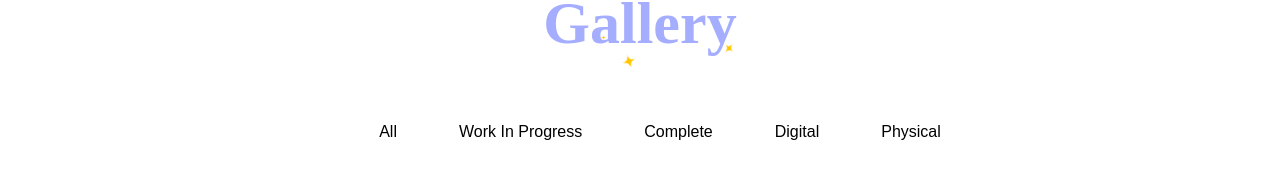
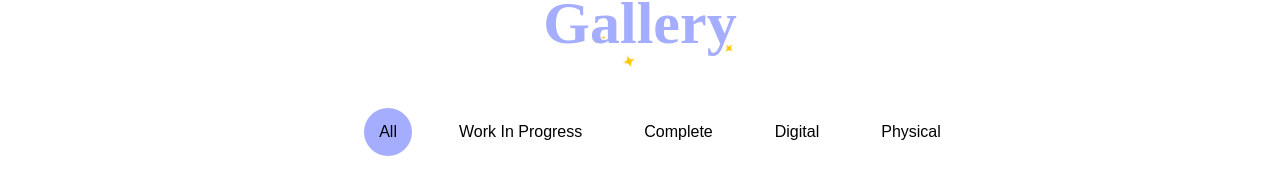
Before and after one commit to ascurry12/portfolio, a React (Create React App) app: page /gallery in a window 1280 px wide. Shown: the part 120-300 px from the top of the page. Built offline with nearby package versions, Linux system fonts and the light colour scheme; grey boxes are pictures that could not be loaded; a web font is replaced by a local one.

Commit message:
added active button highlight

```diff
--- a/src/pages/gallery_page/components/Button/Button.css
+++ b/src/pages/gallery_page/components/Button/Button.css
@@ -14,7 +14,13 @@
     border-radius: 3rem;
 }
 
-.filter button:focus {
+.filter-active button {
+    border: none;
+    color: black;
+    padding: 15px 15px;
+    text-align: center;
+    display: inline-block;
+    font-size: 16px;
     cursor: pointer;
     background-color: #A5ADFF;
     border-radius: 3rem;
--- a/src/pages/gallery_page/components/Button/Button.js
+++ b/src/pages/gallery_page/components/Button/Button.js
@@ -1,8 +1,8 @@
 import './Button.css';
 
-function Button({ onClick, content }) {
+function Button({ onClick, content, active }) {
     return (
-        <div className='filter'>
+        <div className={active ? 'filter-active' : 'filter'}>
             <button onClick={onClick}>{content}</button>
         </div>
     )
--- a/src/pages/gallery_page/components/GalleryHeader.js
+++ b/src/pages/gallery_page/components/GalleryHeader.js
@@ -1,12 +1,16 @@
 import Button from "./Button/Button";
 import './GalleryHeader.css';
 import Sparkles from "./Sparkles";
+import { useState } from "react";
 
 function GalleryHeader({ setFilter }) {
+    const [activeButton, setActiveButton] = useState(0);
 
-    function onClick(filter) {
+    function onClick(filter, number) {
         setFilter(filter);
+        setActiveButton(number);
         console.log(filter);
+
     };
 
     return (
@@ -14,11 +18,11 @@ function GalleryHeader({ setFilter }) {
             <h1><Sparkles>Gallery</Sparkles></h1>
             <div className='filter-nav'>
                 <ul>
-                    <li><Button onClick={() => onClick("All")} content="All" /></li>
-                    <li><Button onClick={() => onClick("wip")} content="Work In Progress" /></li>
-                    <li><Button onClick={() => onClick("done")} content="Complete" /></li>
-                    <li><Button onClick={() => onClick("Digital")} content="Digital" /></li>
-                    <li><Button onClick={() => onClick("Physical")} content="Physical" /></li>
+                    <li><Button onClick={() => onClick("All", 0)} content="All" active={activeButton === 0 ? true : false} /></li>
+                    <li><Button onClick={() => onClick("wip", 1)} content="Work In Progress" active={activeButton === 1 ? true : false} /></li>
+                    <li><Button onClick={() => onClick("done", 2)} content="Complete" active={activeButton === 2 ? true : false} /></li>
+                    <li><Button onClick={() => onClick("Digital", 3)} content="Digital" active={activeButton === 3 ? true : false} /></li>
+                    <li><Button onClick={() => onClick("Physical", 4)} content="Physical" active={activeButton === 4 ? true : false} /></li>
                 </ul>
             </div>
         </div>
```
